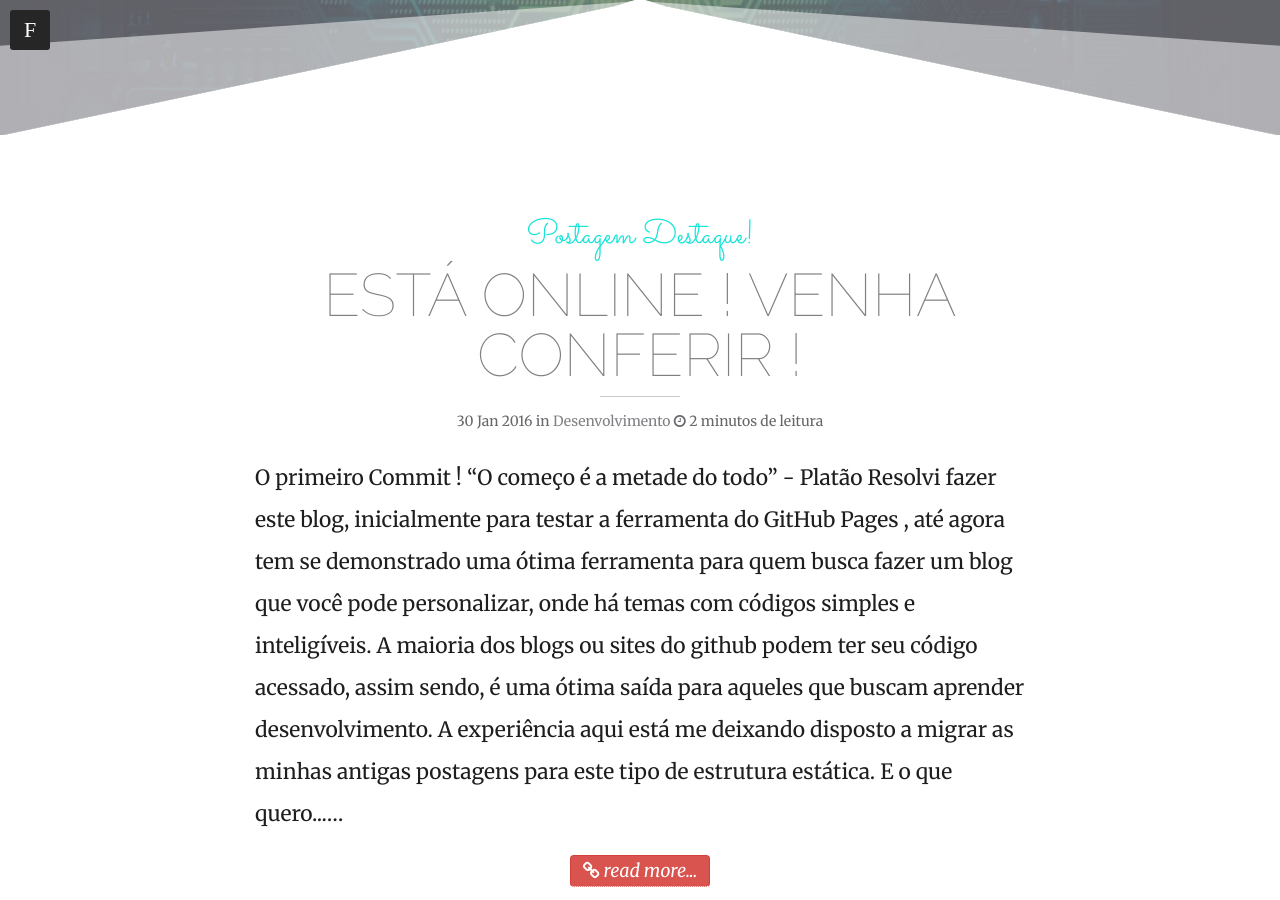
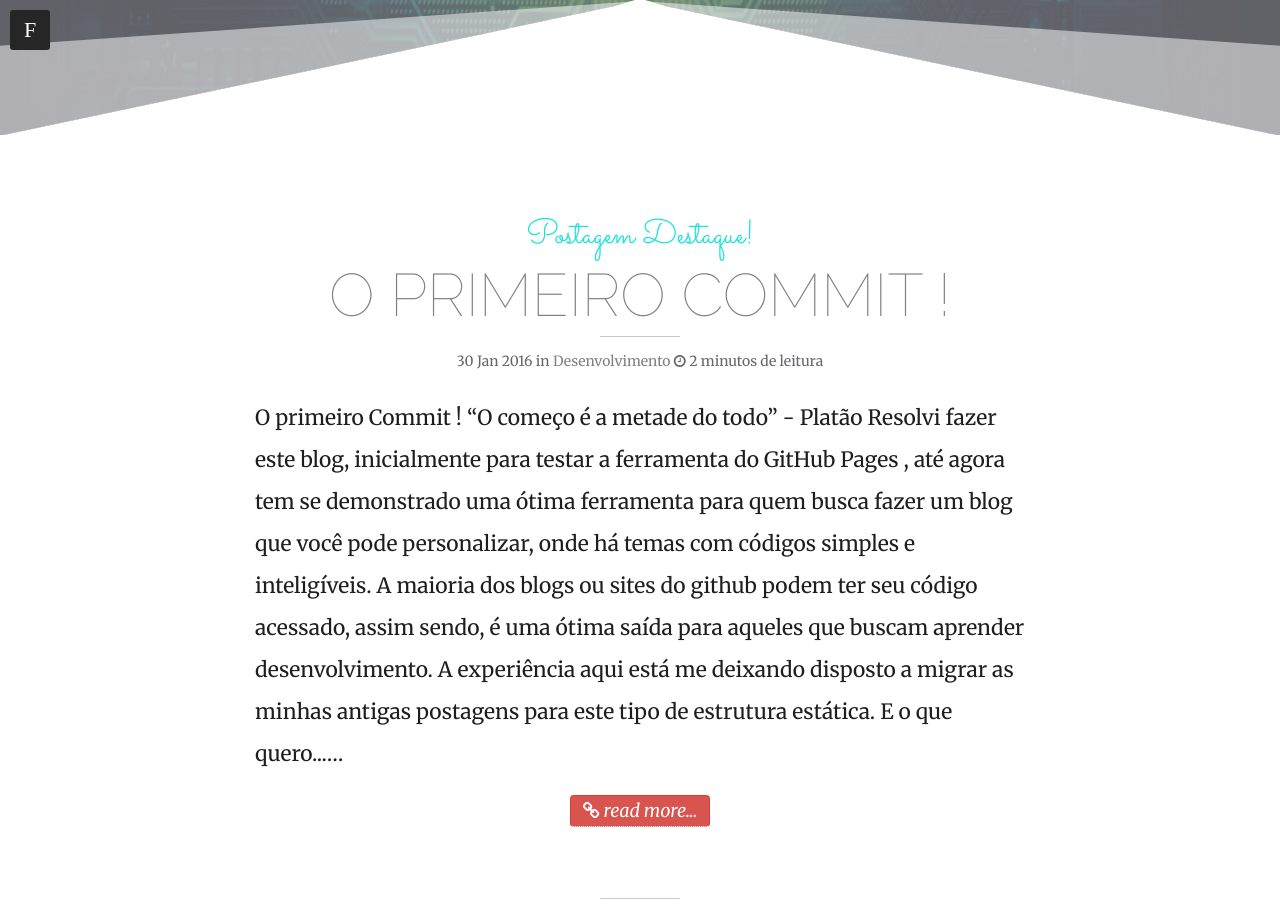
Before and after one commit to jhoemrs/old_theme, a Jekyll site: the page built from index.html, in a window 1280 px wide and 900 px high, scrolled down 405 px. Built offline with Jekyll 4.4.1, drawn with Linux system fonts in a browser that asks for light colours; nearby versions of some CDN libraries; the list of posts is cut into pages by our own code.

Commit message:
Fix primeiro commit.

```diff
--- a/_posts/2016-01-30-o-primeiro-commit.md
+++ b/_posts/2016-01-30-o-primeiro-commit.md
@@ -1,8 +1,8 @@
 ---
 layout: post
-title: "Está online ! Venha conferir !"
+title: "O Primeiro Commit !"
 description: "O Primeiro Commit do blog, que virá repleto de informações sobre desenvolvimento e tecnologias."
-headline: "O show tem que continuar !"
+headline: "O primeiro commit foi dado, venha conferir !"
 category: Desenvolvimento
 tags: [Jekyll, Git]
 modified: 2016-01-30
```
